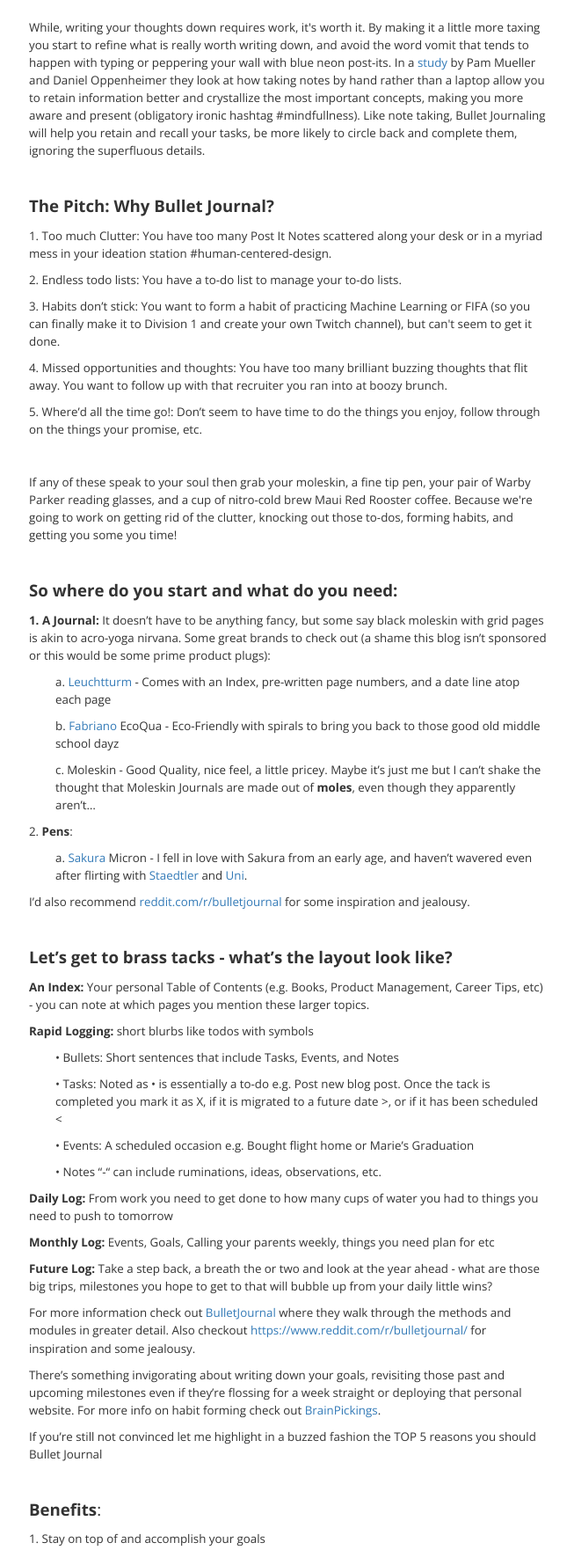
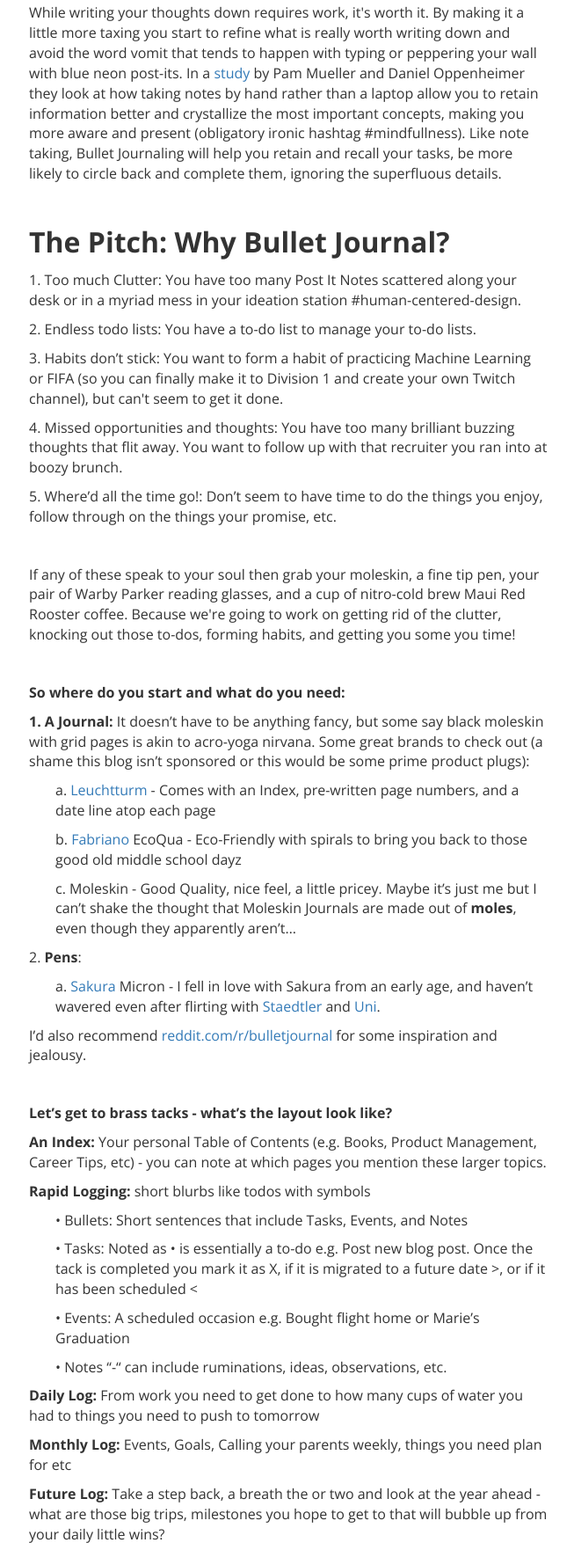
Before and after one commit to chrisferrer/1st-responsive-blog, a plain HTML site: page blog.html in a window 1280 px wide. Shown: the part 914-2676 px from the top of the page at 88% size, without its empty margins (157-810 px from the left). Drawn offline with nearby package versions, Linux system fonts and the light colour scheme.

Commit message:
Headers sizing

```diff
--- a/blog.html
+++ b/blog.html
@@ -73,54 +73,52 @@
               <li>By Chris Ferrer on December 7, 2016.</li>
             </ul>
             <div>
-              <p class="p1"><span style="font-size: 10pt;">Bullet Journaling is a method to quickly and elegantly organize your thoughts, plan events, and follow through on your goals and aspirations. If you struggle to move your personal projects forward, plan ahead, or build a new skill, then Bullet Journaling is the solution!</span></p>
-              <p class="p1"><span style="font-size: 10pt;">Now I&rsquo;ve promised the sky and you're feeling a little skeptical, wondering which app is involved? Well, in more than just a hipster inspired wave, all we need is a pen and some paper. Pen and paper, what's next, are you going to ask me to boot up windows 98' and play some minesweeper?&nbsp;</span></p>
-              <p class="p1">&nbsp;</p>
-              <p class="p2"><span style="font-size: 10pt;"><img src="http://chrisferrer.me/images/BulletJournal.png" alt="Bullet Journal" width="661" height="525" /></span></p>
-              <p class="p2">&nbsp;</p>
-              <p class="p1"><span style="font-size: 10pt;">While, writing your thoughts down requires work, it's worth it. By making it a little more taxing you start to refine what is really worth writing down, and avoid the word vomit that tends to happen with typing or peppering your wall with blue neon post-its. In a&nbsp;<a href="http://https//sites.udel.edu/victorp/files/2010/11/Psychological-Science-2014-Mueller-0956797614524581-1u0h0yu.pdf"><span class="s1">study</span></a>&nbsp;by Pam Mueller and Daniel Oppenheimer they look at how taking notes by hand rather than a laptop allow you to retain information better and crystallize&nbsp;the most important concepts, making you more aware and present (obligatory ironic hashtag #mindfullness). Like note taking, Bullet Journaling will help you retain and recall your tasks, be more likely to circle back and complete them, ignoring the superfluous details.&nbsp;</span></p>
-              <p class="p1"><span style="font-size: 10pt;">&nbsp;</span></p>
-              <p class="p1"><span style="font-size: 14pt;"><strong>The Pitch: Why Bullet Journal? </strong></span></p>
-              <p class="p1"><span style="font-size: 10pt;">1. Too much Clutter: You have too many Post It Notes scattered along your desk or in a myriad mess in your ideation station #human-centered-design.</span></p>
-              <p class="p1"><span style="font-size: 10pt;">2. Endless todo lists: You have a to-do list to manage your to-do lists.</span></p>
-              <p class="p1"><span style="font-size: 10pt;">3. Habits don&rsquo;t stick: You want to form a habit of practicing Machine Learning or FIFA (so you can finally make it to Division 1 and create your own Twitch channel), but can't seem to get it done.</span></p>
-              <p class="p1"><span style="font-size: 10pt;">4. Missed opportunities and thoughts: You have too many brilliant buzzing thoughts that flit away. You want to follow up with that recruiter you ran into at boozy brunch. &nbsp;</span></p>
-              <p class="p1"><span style="font-size: 10pt;">5. Where&rsquo;d all the time go!: Don&rsquo;t seem to have time to do the things you enjoy, follow through on the things your promise, etc.&nbsp;&nbsp;</span></p>
-              <p class="p1">&nbsp;</p>
-              <p class="p1"><span style="font-size: 10pt;">If any of these speak to your soul then grab your moleskin, a fine tip pen, your pair of Warby Parker reading glasses, and a cup of nitro-cold brew Maui Red Rooster coffee. Because we're going to work on getting rid of the clutter, knocking out those to-dos, forming habits, and getting you some you time!</span></p>
-              <p class="p1">&nbsp;</p>
-              <p class="p1"><span style="font-size: 14pt;"><strong>So where do you start and what do you need:</strong></span></p>
-              <p><span style="font-size: 10pt;"><strong>1. A Journal:</strong> It doesn&rsquo;t have to be anything fancy, but some say black moleskin with grid pages is akin to acro-yoga nirvana. Some great brands to check out (a shame this blog isn&rsquo;t sponsored or this would be some prime product plugs):</span></p>
-              <p style="padding-left: 30px;"><span style="font-size: 10pt;">a.&nbsp;<a href="http://https//www.amazon.com/Leuchtturm-Medium-Notebook-inches-LBL11/dp/B002CVAU1Y/ref=sr_1_2?s=office-products&amp;ie=UTF8&amp;qid=1476145479&amp;sr=1-2&amp;keywords=LEUCHTTURM1917">Leuchtturm</a> - Comes with an Index, pre-written page numbers, and a date line atop each page</span></p>
-              <p style="padding-left: 30px;"><span style="font-size: 10pt;">b.&nbsp;<a href="http://fabriano.com/en/267/ecoqua">Fabriano</a> EcoQua - </span><span style="font-size: 10pt;">Eco-Friendly with spirals to bring you back to those good old middle school dayz</span></p>
-              <p style="padding-left: 30px;"><span style="font-size: 10pt;">c. Moleskin - Good Quality, nice feel, a little pricey. Maybe it&rsquo;s just me but I can&rsquo;t shake the thought that Moleskin Journals are made out of <strong>moles</strong>, even though they apparently aren&rsquo;t&hellip;&nbsp;</span></p>
-              <p class="p5"><span style="font-size: 10pt;">2. <strong>Pens</strong>:</span></p>
-              <p class="p5" style="padding-left: 30px;"><span style="font-size: 10pt;">a. <a href="http://www.amazon.com/Sakura-30061-3-Piece-Micron-Blister/dp/B000XAORIS/ref=sr_1_1?s=office-products&amp;ie=UTF8&amp;qid=1475968770&amp;sr=1-1&amp;keywords=sakura+micron">Sakura</a> Micron - I fell in love with Sakura from an early age, and haven&rsquo;t wavered even after flirting with <a href="http://www.amazon.com/Staedtler-Pigment-Sketch-Liners-308SB6P/dp/B004L87XRA/ref=sr_1_7?s=office-products&amp;ie=UTF8&amp;qid=1476146001&amp;sr=1-7&amp;keywords=Staedtler+pens">Staedtler</a> and <a href="http://jetpens.com/Uni-ball-Signo-207-Retractable-Gel-Pen-0.7-mm-Black/pd/6231">Uni</a>.</span></p>
-              <p class="p5"><span style="font-size: 10pt;">I&rsquo;d also recommend <a href="http://reddit.com/r/bulletjournal">reddit.com/r/bulletjournal</a> for some inspiration and jealousy.</span></p>
-              <p class="p3"><span style="font-size: 10pt;">&nbsp;</span></p>
-              <p class="p5"><span style="font-size: 14pt;"><strong>Let&rsquo;s get to brass tacks - what&rsquo;s the layout look like?&nbsp;</strong></span></p>
-              <p class="p5"><span style="font-size: 10pt;"><strong>An Index:</strong> Your personal Table of Contents (e.g. Books, Product Management, Career Tips, etc) - you can note at which pages you mention these larger topics.</span></p>
-              <p class="p5"><span style="font-size: 10pt;"><strong>Rapid Logging: </strong>short blurbs like todos with symbols</span></p>
-              <p class="p5" style="padding-left: 30px;"><span style="font-size: 10pt;">&bull; Bullets: Short sentences that include Tasks, Events, and Notes</span></p>
-              <p class="p5" style="padding-left: 30px;"><span style="font-size: 10pt;">&bull;&nbsp;Tasks: Noted as &bull; is essentially a to-do e.g. Post new blog post. Once the tack is completed you mark it as X, if it is migrated to a future date &gt;, or if it has been scheduled &lt;</span></p>
-              <p class="p5" style="padding-left: 30px;"><span style="font-size: 10pt;">&bull; Events: A scheduled occasion e.g. Bought flight home or Marie&rsquo;s Graduation</span></p>
-              <p class="p5" style="padding-left: 30px;"><span style="font-size: 10pt;">&bull; Notes &ldquo;-&ldquo; can include ruminations, ideas, observations, etc.&nbsp;</span></p>
-              <p class="p5"><span style="font-size: 10pt;"><strong>Daily Log:</strong> From work you need to get done to how many cups of water you had to things you need to push to tomorrow</span></p>
-              <p class="p5"><span style="font-size: 10pt;"><strong>Monthly Log:</strong> Events, Goals, Calling your parents weekly, things you need plan for etc</span></p>
-              <p class="p5"><span style="font-size: 10pt;"><strong>Future Log:</strong> Take a step back, a breath the or two and look at the year ahead - what are those big trips, milestones you hope to get to that will bubble up from your daily little wins?</span></p>
-              <p class="p5"><span style="font-size: 10pt;">For more information check out <a href="http://bulletjournal.com/get-started/">BulletJournal</a> where they walk through the methods and modules in greater detail. Also checkout <a href="https://www.reddit.com/r/bulletjournal/">https://www.reddit.com/r/bulletjournal/</a> for inspiration and some jealousy.</span></p>
-              <p class="p5"><span style="font-size: 10pt;">There&rsquo;s something invigorating about writing down your goals, revisiting those past and upcoming milestones even if they&rsquo;re flossing for a week straight or deploying that personal website. For more info on habit forming check out <a href="http://https//www.brainpickings.org/2014/01/02/how-long-it-takes-to-form-a-new-habit/">BrainPickings</a>.</span></p>
-              <p class="p5"><span style="font-size: 10pt;">If you&rsquo;re still not convinced let me highlight in a&nbsp;buzzed fashion the TOP 5 reasons you should Bullet Journal</span></p>
+              <p class="p1"><span style="font-size: 12pt;">Bullet Journaling is a method to quickly and elegantly organize your thoughts, plan events, and follow through on your goals and aspirations. If you struggle to move your personal projects forward, plan ahead, or build a new skill, then Bullet Journaling is the solution!</span></p>
+              <p class="p1"><span style="font-size: 12pt;">Now I&rsquo;ve promised the sky and you're feeling a little skeptical, wondering which app is involved? Well, in more than just a hipster-inspired wave, all we need is a pen and some paper. Pen and paper, what's next, are you going to ask me to boot up windows 98' and play some minesweeper?&nbsp;&nbsp;</span></p>
+              <p class="p2"><span style="font-size: 12pt;"><img src="http://chrisferrer.me/images/BulletJournal.png" alt="Bullet Journal" width="661" height="525" /></span></p>
+              <p class="p2"><span style="font-size: 12pt;">While writing your thoughts down requires work, it's worth it. By making it a little more taxing you start to refine what is really worth writing down&nbsp;and avoid the word vomit that tends to happen with typing or peppering your wall with blue neon post-its. In a&nbsp;<a href="http://https//sites.udel.edu/victorp/files/2010/11/Psychological-Science-2014-Mueller-0956797614524581-1u0h0yu.pdf"><span class="s1">study</span></a>&nbsp;by Pam Mueller and Daniel Oppenheimer they look at how taking notes by hand rather than a laptop allow you to retain information better and crystallize&nbsp;the most important concepts, making you more aware and present (obligatory ironic hashtag #mindfullness). Like note taking, Bullet Journaling will help you retain and recall your tasks, be more likely to circle back and complete them, ignoring the superfluous details.&nbsp;</span></p>
+              <p class="p1"><span style="font-size: 12pt;">&nbsp;</span></p>
+              <p class="p1"><span style="font-size: 24pt;"><strong>The Pitch: Why Bullet Journal? </strong></span></p>
+              <p class="p1"><span style="font-size: 12pt;">1. Too much Clutter: You have too many Post It Notes scattered along your desk or in a myriad mess in your ideation station #human-centered-design.</span></p>
+              <p class="p1"><span style="font-size: 12pt;">2. Endless todo lists: You have a to-do list to manage your to-do lists.</span></p>
+              <p class="p1"><span style="font-size: 12pt;">3. Habits don&rsquo;t stick: You want to form a habit of practicing Machine Learning or FIFA (so you can finally make it to Division 1 and create your own Twitch channel), but can't seem to get it done.</span></p>
+              <p class="p1"><span style="font-size: 12pt;">4. Missed opportunities and thoughts: You have too many brilliant buzzing thoughts that flit away. You want to follow up with that recruiter you ran into at boozy brunch. &nbsp;</span></p>
+              <p class="p1"><span style="font-size: 12pt;">5. Where&rsquo;d all the time go!: Don&rsquo;t seem to have time to do the things you enjoy, follow through on the things your promise, etc.&nbsp;&nbsp;</span></p>
+              <p class="p1"><span style="font-size: 12pt;">&nbsp;</span></p>
+              <p class="p1"><span style="font-size: 12pt;">If any of these speak to your soul then grab your moleskin, a fine tip pen, your pair of Warby Parker reading glasses, and a cup of nitro-cold brew Maui Red Rooster coffee. Because we're going to work on getting rid of the clutter, knocking out those to-dos, forming habits, and getting you some you time!</span></p>
+              <p class="p1"><span style="font-size: 12pt;">&nbsp;</span></p>
+              <p class="p1"><span style="font-size: 12pt;"><strong>So where do you start and what do you need:</strong></span></p>
+              <p><span style="font-size: 12pt;"><strong>1. A Journal:</strong> It doesn&rsquo;t have to be anything fancy, but some say black moleskin with grid pages is akin to acro-yoga nirvana. Some great brands to check out (a shame this blog isn&rsquo;t sponsored or this would be some prime product plugs):</span></p>
+              <p style="padding-left: 30px;"><span style="font-size: 12pt;">a.&nbsp;<a href="http://https//www.amazon.com/Leuchtturm-Medium-Notebook-inches-LBL11/dp/B002CVAU1Y/ref=sr_1_2?s=office-products&amp;ie=UTF8&amp;qid=1476145479&amp;sr=1-2&amp;keywords=LEUCHTTURM1917">Leuchtturm</a> - Comes with an Index, pre-written page numbers, and a date line atop each page</span></p>
+              <p style="padding-left: 30px;"><span style="font-size: 12pt;">b.&nbsp;<a href="http://fabriano.com/en/267/ecoqua">Fabriano</a> EcoQua - Eco-Friendly with spirals to bring you back to those good old middle school dayz</span></p>
+              <p style="padding-left: 30px;"><span style="font-size: 12pt;">c. Moleskin - Good Quality, nice feel, a little pricey. Maybe it&rsquo;s just me but I can&rsquo;t shake the thought that Moleskin Journals are made out of <strong>moles</strong>, even though they apparently aren&rsquo;t&hellip;&nbsp;</span></p>
+              <p class="p5"><span style="font-size: 12pt;">2. <strong>Pens</strong>:</span></p>
+              <p class="p5" style="padding-left: 30px;"><span style="font-size: 12pt;">a. <a href="http://www.amazon.com/Sakura-30061-3-Piece-Micron-Blister/dp/B000XAORIS/ref=sr_1_1?s=office-products&amp;ie=UTF8&amp;qid=1475968770&amp;sr=1-1&amp;keywords=sakura+micron">Sakura</a> Micron - I fell in love with Sakura from an early age, and haven&rsquo;t wavered even after flirting with <a href="http://www.amazon.com/Staedtler-Pigment-Sketch-Liners-308SB6P/dp/B004L87XRA/ref=sr_1_7?s=office-products&amp;ie=UTF8&amp;qid=1476146001&amp;sr=1-7&amp;keywords=Staedtler+pens">Staedtler</a> and <a href="http://jetpens.com/Uni-ball-Signo-207-Retractable-Gel-Pen-0.7-mm-Black/pd/6231">Uni</a>.</span></p>
+              <p class="p5"><span style="font-size: 12pt;">I&rsquo;d also recommend <a href="http://reddit.com/r/bulletjournal">reddit.com/r/bulletjournal</a> for some inspiration and jealousy.</span></p>
+              <p class="p3"><span style="font-size: 12pt;">&nbsp;</span></p>
+              <p class="p5"><span style="font-size: 12pt;"><strong>Let&rsquo;s get to brass tacks - what&rsquo;s the layout look like?&nbsp;</strong></span></p>
+              <p class="p5"><span style="font-size: 12pt;"><strong>An Index:</strong> Your personal Table of Contents (e.g. Books, Product Management, Career Tips, etc) - you can note at which pages you mention these larger topics.</span></p>
+              <p class="p5"><span style="font-size: 12pt;"><strong>Rapid Logging: </strong>short blurbs like todos with symbols</span></p>
+              <p class="p5" style="padding-left: 30px;"><span style="font-size: 12pt;">&bull; Bullets: Short sentences that include Tasks, Events, and Notes</span></p>
+              <p class="p5" style="padding-left: 30px;"><span style="font-size: 12pt;">&bull;&nbsp;Tasks: Noted as &bull; is essentially a to-do e.g. Post new blog post. Once the tack is completed you mark it as X, if it is migrated to a future date &gt;, or if it has been scheduled &lt;</span></p>
+              <p class="p5" style="padding-left: 30px;"><span style="font-size: 12pt;">&bull; Events: A scheduled occasion e.g. Bought flight home or Marie&rsquo;s Graduation</span></p>
+              <p class="p5" style="padding-left: 30px;"><span style="font-size: 12pt;">&bull; Notes &ldquo;-&ldquo; can include ruminations, ideas, observations, etc.&nbsp;</span></p>
+              <p class="p5"><span style="font-size: 12pt;"><strong>Daily Log:</strong> From work you need to get done to how many cups of water you had to things you need to push to tomorrow</span></p>
+              <p class="p5"><span style="font-size: 12pt;"><strong>Monthly Log:</strong> Events, Goals, Calling your parents weekly, things you need plan for etc</span></p>
+              <p class="p5"><span style="font-size: 12pt;"><strong>Future Log:</strong> Take a step back, a breath the or two and look at the year ahead - what are those big trips, milestones you hope to get to that will bubble up from your daily little wins?</span></p>
+              <p class="p5"><span style="font-size: 12pt;">For more information check out <a href="http://bulletjournal.com/get-started/">BulletJournal</a> where they walk through the methods and modules in greater detail. Also checkout <a href="https://www.reddit.com/r/bulletjournal/">https://www.reddit.com/r/bulletjournal/</a> for inspiration and some jealousy.</span></p>
+              <p class="p5"><span style="font-size: 12pt;">There&rsquo;s something invigorating about writing down your goals, revisiting those past and upcoming milestones even if they&rsquo;re flossing for a week straight or deploying that personal website. For more info on habit forming check out <a href="http://https//www.brainpickings.org/2014/01/02/how-long-it-takes-to-form-a-new-habit/">BrainPickings</a>.</span></p>
+              <p class="p5"><span style="font-size: 12pt;">If you&rsquo;re still not convinced let me highlight in a&nbsp;buzzed fashion the TOP 5 reasons you should Bullet Journal</span></p>
               <p class="p5">&nbsp;</p>
-              <p class="p5"><span style="font-size: 14pt;"><strong>Benefits</strong>:</span></p>
-              <p class="p5"><span style="font-size: 10pt;">1. Stay on top of and accomplish your goals</span></p>
-              <p class="p5"><span style="font-size: 10pt;">2. Maintain good habits by getting a long term view - check out this article on habit forming from BrainPickings&nbsp;</span></p>
-              <p class="p5"><span style="font-size: 10pt;">3. Celebrate small wins - from finishing that essay or Powerpoint to getting some groceries (DiGiorno pizza dusted with olive oil anyone?)</span></p>
-              <p class="p5"><span style="font-size: 10pt;">4. Get those Gainz at the gym - maybe? Well, track those squats, that cardio, and hit the gym</span></p>
-              <p class="p5"><span style="font-size: 10pt;">5. Get that IPO money - Had the greatest idea since sliced bread or the shake weight, but didn&rsquo;t write it down squandering your unicorn IPO idea? Don&rsquo;t fret you&rsquo;ve got a pen and paper for that</span></p>
-              <p class="p3"><span style="font-size: 10pt;">&nbsp;</span></p>
+              <p class="p5"><span style="font-size: 24pt;"><strong>Benefits</strong>:</span></p>
+              <p class="p5"><span style="font-size: 12pt;">1. Stay on top of and accomplish your goals</span></p>
+              <p class="p5"><span style="font-size: 12pt;">2. Maintain good habits by getting a long term view - check out this article on habit forming from BrainPickings&nbsp;</span></p>
+              <p class="p5"><span style="font-size: 12pt;">3. Celebrate small wins - from finishing that essay or Powerpoint to getting some groceries (DiGiorno pizza dusted with olive oil anyone?)</span></p>
+              <p class="p5"><span style="font-size: 12pt;">4. Get those Gainz at the gym - maybe? Well, track those squats, that cardio, and hit the gym</span></p>
+              <p class="p5"><span style="font-size: 12pt;">5. Get that IPO money - Had the greatest idea since sliced bread or the shake weight, but didn&rsquo;t write it down squandering your unicorn IPO idea? Don&rsquo;t fret you&rsquo;ve got a pen and paper for that</span></p>
+              <p class="p3"><span style="font-size: 12pt;">&nbsp;</span></p>
               <p class="p3">&nbsp;</p>
-              <p class="p5"><span style="font-size: 10pt;">Good Luck Bullet Journaling!!!</span></p>
+              <p class="p5"><span style="font-size: 12pt;">Good Luck Bullet Journaling!!!</span></p>
             </div>
           </li>
         </ul>
```
